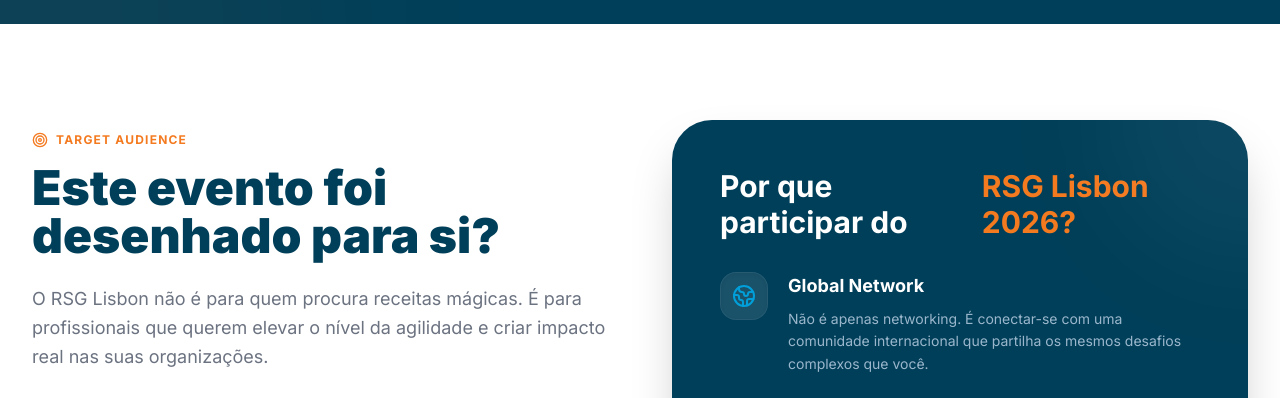
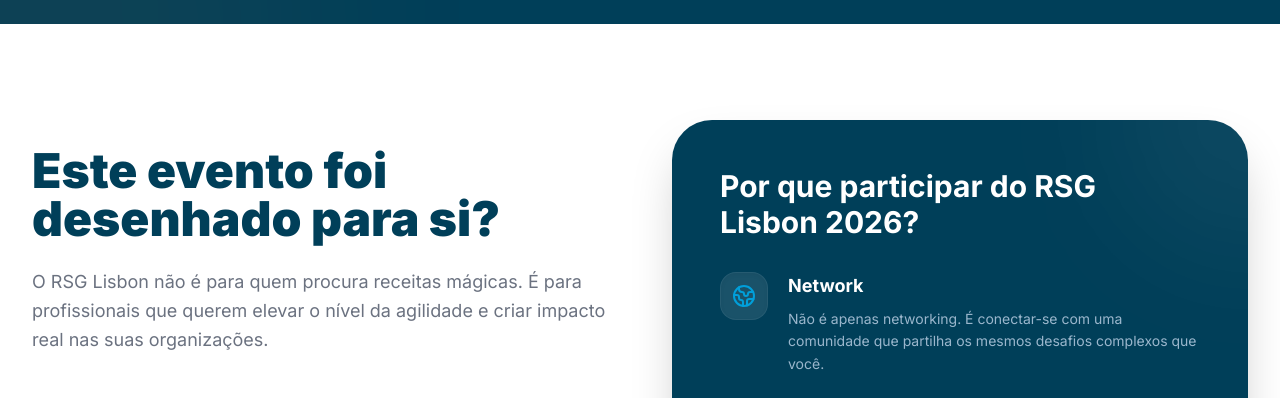
Before and after one commit to tugagilportugal-star/rsg2026, a React (Vite) app: page / in a window 1280 px wide. Shown: the part 5100-5498 px from the top of the page. Built offline with nearby package versions, Linux system fonts and the light colour scheme; no server answers.

Commit message:
Update WhyAttend.tsx

```diff
--- a/sections/WhyAttend.tsx
+++ b/sections/WhyAttend.tsx
@@ -26,8 +26,8 @@ export const WhyAttend: React.FC = () => {
   const reasons = [
     {
       icon: <Globe2 className="w-6 h-6 text-brand-blue" />,
-      title: "Global Network",
-      desc: "Não é apenas networking. É conectar-se com uma comunidade internacional que partilha os mesmos desafios complexos que você."
+      title: "Network",
+      desc: "Não é apenas networking. É conectar-se com uma comunidade que partilha os mesmos desafios complexos que você."
     },
     {
       icon: <Lightbulb className="w-6 h-6 text-brand-orange" />,
@@ -49,10 +49,6 @@ export const WhyAttend: React.FC = () => {
 
           {/* COLUNA DA ESQUERDA: QUEM DEVE IR */}
           <div>
-            <div className="inline-flex items-center gap-2 text-brand-orange font-bold uppercase tracking-widest text-xs mb-4">
-              <Target className="w-4 h-4" />
-              Target Audience
-            </div>
             <h2 className="text-4xl md:text-5xl font-black text-brand-darkBlue mb-6 leading-tight">
               Este evento foi desenhado para si?
             </h2>
@@ -87,7 +83,7 @@ export const WhyAttend: React.FC = () => {
                 <div className="absolute top-0 right-0 w-64 h-64 bg-white/5 rounded-full blur-3xl -translate-y-1/2 translate-x-1/2"></div>
 
                 <h3 className="text-2xl md:text-3xl font-bold mb-8 flex items-center gap-3">
-                   Por que participar do<span className="text-brand-orange">RSG Lisbon 2026?</span>
+                   Por que participar do RSG Lisbon 2026?
                 </h3>
 
                 <div className="space-y-8">
```
